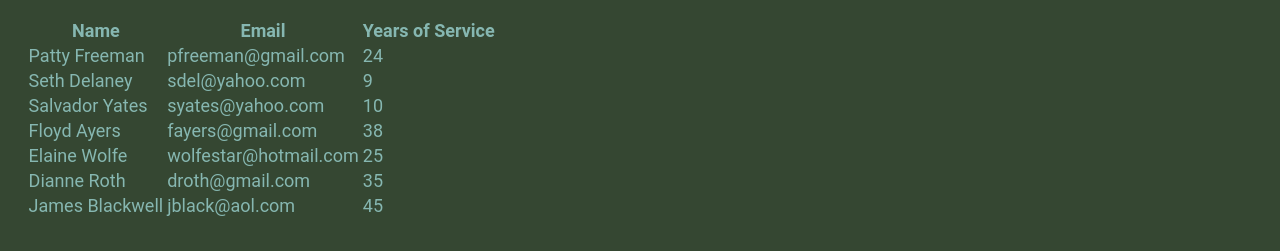
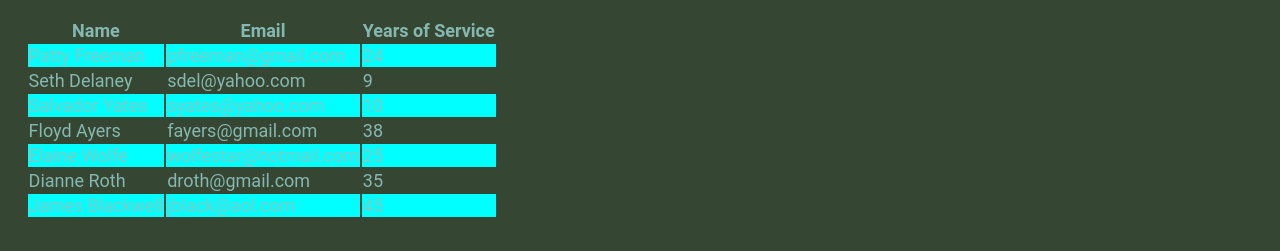
Before and after one commit to jcaudil6/jcaudil6.github.io, a plain HTML site: page itis3135/tables.html in a window 1280 px wide. Shown: the part 547-798 px from the top of the page. Drawn offline with Linux system fonts and the light colour scheme.

Commit message:
Update tables.html

```diff
--- a/itis3135/tables.html
+++ b/itis3135/tables.html
@@ -7,6 +7,11 @@
     <link href="styles/default.css"  rel="stylesheet" type="text/css" >
 
 </head>
+<style>
+    tr:nth-child(even) {
+        background-color: aqua;
+    }
+</style>
 <body>
     <header>
         <h1  > Jacob Caudill ITIS-3135-091</h1>
```
